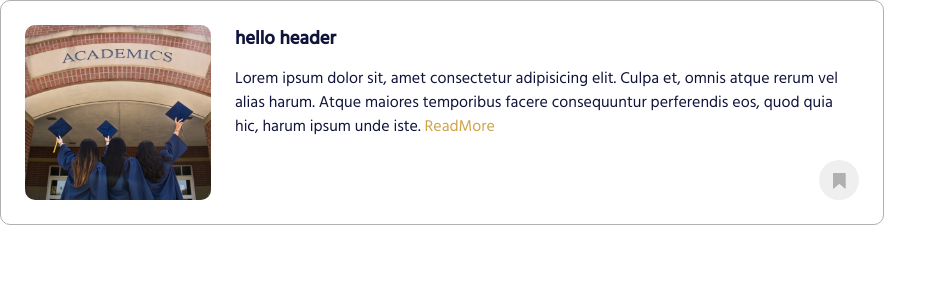
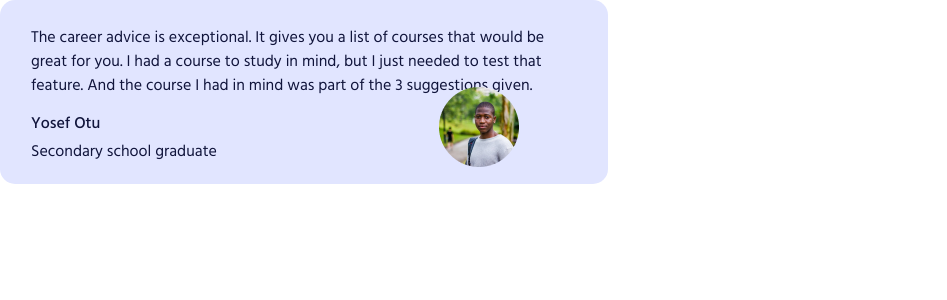
Before and after one commit to CDiala/school-finder, a React (Create React App) app in the folder client/: page / in a window 1280 px wide. Shown: the top 300 px of the page, without its empty margins (0-947 px from the left). Built offline with nearby package versions, Linux system fonts and the light colour scheme.

Commit message:
Created the testimonial component.

```diff
--- a/client/src/App.js
+++ b/client/src/App.js
@@ -2,19 +2,29 @@ import { BrowserRouter as Router, Route, Switch } from "react-router-dom";
 import "./App.css";
 import graduation from "./images/graduation.png";
 import ExtraLargeCard from "./components/shared/ExtraLargeCard/ExtraLargeCard";
+import TestimonialCard from "./components/shared/TestimonialCard/TestimonialCard";
+import testimonial2 from "./images/testimonial 2.png";
 
 function App() {
+  const testament = {
+    testimony:
+      "The career advice is exceptional. It gives you a list of courses that would be great for you. I had a course to study in mind, but I just needed to test that feature. And the course I had in mind was part of the 3 suggestions given.",
+    names: "Yosef Otu",
+    status: "Secondary school graduate",
+    image: testimonial2,
+  };
   return (
     <>
       <Router>
-        <ExtraLargeCard
+        {/* <ExtraLargeCard
           src={graduation}
           alt={"template"}
           header="hello header"
           body={`Lorem ipsum dolor sit, amet consectetur adipisicing elit. Culpa
           et, omnis atque rerum vel alias harum. Atque maiores temporibus facere
           consequuntur perferendis eos, quod quia hic, harum ipsum unde iste.`}
-        />
+        /> */}
+        <TestimonialCard testament={testament} />
       </Router>
     </>
   );
--- /dev/null
+++ b/client/src/components/shared/TestimonialCard/TestimonialCard.css
@@ -0,0 +1,38 @@
+.testimonial-container {
+  background: #e1e5ff;
+  padding: 24px 31px 22px;
+  border-radius: 15px;
+  color: #10143b;
+  height: 184px;
+  max-width: 608px;
+}
+.testimonial-card-bottom {
+  color: #10143b;
+  display: flex;
+  justify-content: space-between;
+}
+
+.testimonial-profile {
+  margin-right: 58px;
+}
+
+.testimony {
+  margin-bottom: 14px;
+  font-size: 16px;
+  line-height: 24px;
+}
+
+.testimony-name {
+  font-weight: 500;
+  line-height: 24px;
+  margin-bottom: 4px;
+}
+
+.testimony-profile-container {
+  position: relative;
+  top: -23px;
+}
+
+.tst-crd {
+  height: 52px;
+}
--- /dev/null
+++ b/client/src/components/shared/TestimonialCard/TestimonialCard.js
@@ -0,0 +1,25 @@
+import "./TestimonialCard.css";
+
+const TestimonialCard = (props) => {
+  const { testimony, names, status, image } = props.testament;
+  return (
+    <>
+      <div className="testimonial-container">
+        <div>
+          <p className="testimony">{testimony}</p>
+        </div>
+        <div className="testimonial-card-bottom">
+          <div className="tst-crd">
+            <p className="testimony-name">{names}</p>
+            <p>{status}</p>
+          </div>
+          <div className="testimony-profile-container">
+            <img className="testimonial-profile" src={image} alt="" />
+          </div>
+        </div>
+      </div>
+    </>
+  );
+};
+
+export default TestimonialCard;
```
Also changed, not shown: client/src/images/testimonial 2.png (added).
